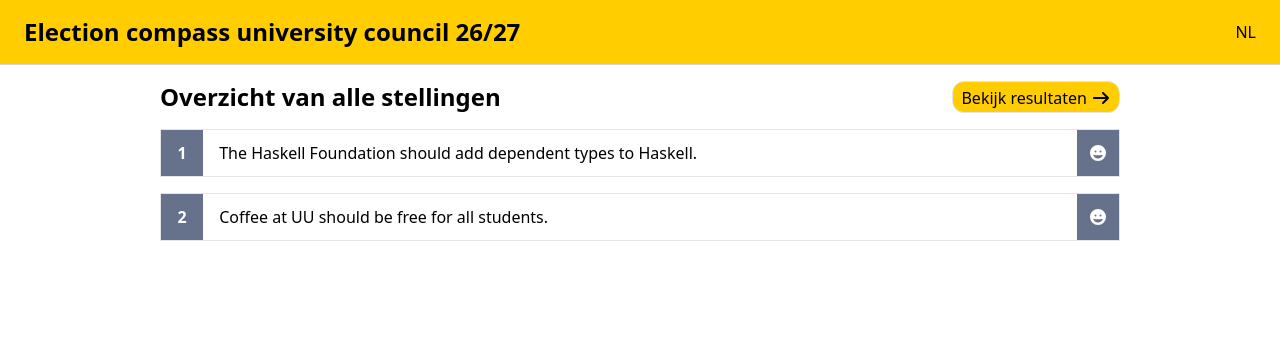
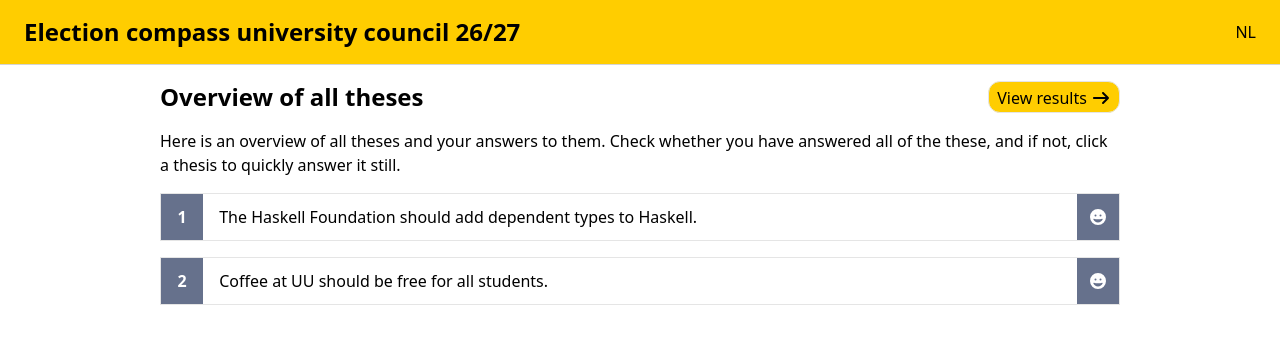
Before and after one commit to stickyPiston/election-compass, an Angular app: page /overview in a window 1280 px wide. Shown: the top 344 px of the page. Built offline with nearby package versions, Linux system fonts and the light colour scheme.

Commit message:
Added all missing translations

```diff
--- a/src/app/overview-page/overview-page.html
+++ b/src/app/overview-page/overview-page.html
@@ -1,14 +1,16 @@
 <div class="w-3/4 mx-auto">
   <div class="flex flex-nowrap flex-row">
-    <h2 class="font-bold text-2xl my-4 grow">Overzicht van alle stellingen</h2>
+    <h2 class="font-bold text-2xl my-4 grow">{{ texts['title'] | localised }}</h2>
     <a
       class="border border-neutral-200 bg-[#FFCD00] w-max cursor-pointer rounded-xl my-auto h-8 px-2 py-1"
       routerLink="/results"
     >
-      Bekijk resultaten
+      {{ texts['see_results'] | localised }}
       <fa-icon [icon]="faArrowRight" />
     </a>
   </div>
+
+  <p class="mb-4">{{ texts['subtitle'] | localised }}</p>
 
   <ol class="flex flex-col gap-y-4">
     @for (thesis of theses.theses_with_answers; track $index) {
--- a/src/app/overview-page/overview-page.ts
+++ b/src/app/overview-page/overview-page.ts
@@ -3,7 +3,7 @@ import { ThesesService } from '../theses-service';
 import { Answer, answer_possibilities, is_explanation_part, ThesisText } from '../model';
 import { FontAwesomeModule } from '@fortawesome/angular-fontawesome';
 import { faArrowRight, faMinus } from '@fortawesome/free-solid-svg-icons';
-import { LocalisedPipe } from '../localised-pipe';
+import { LocalisedPipe, LocalisedText } from '../localised-pipe';
 import { RouterLink } from "@angular/router";
 
 @Component({
@@ -24,6 +24,12 @@ export class OverviewPage {
     return answer_possibilities.find(poss => poss.answer === answer)!;
   }
 
+  texts: Record<string, LocalisedText> = {
+    see_results: { nl: "Bekijk resultaten", en: "View results" },
+    title: { nl: "Overzicht van alle stellingen", en: "Overview of all theses" },
+    subtitle: { nl: "Hier is een overzicht van alle stellingen en de antwoorden die je hebt gegeven. Controleer of je alle stellingen hebt beantwoord, en zoniet klik op een stelling in de lijst om alsnog een antwoord te kunnen geven.", en: "Here is an overview of all theses and your answers to them. Check whether you have answered all of the these, and if not, click a thesis to quickly answer it still." }
+  }
+
   faMinus = faMinus;
   faArrowRight = faArrowRight;
 }
--- a/src/app/theses-page/theses-page.html
+++ b/src/app/theses-page/theses-page.html
@@ -15,7 +15,7 @@
       (click)="skip_thesis($event)"
       class="border border-neutral-200 group cursor-pointer  hover:bg-neutral-100 w-max px-4 py-2 rounded-xl mx-auto"
     >
-      <span>Stelling overslaan</span>
+      <span>{{ texts['skip'] | localised }}</span>
       <fa-icon class="inline-block transition-all ml-1 group-hover:scale-110" [icon]="faXmark" />
     </button>
 
@@ -36,7 +36,7 @@
       (click)="next_thesis($event)"
       class="border border-neutral-200 group cursor-pointer  not-disabled:hover:bg-neutral-100 w-max px-4 py-2 rounded-xl mx-auto disabled:cursor-not-allowed disabled:bg-neutral-300"
     >
-      <span>Volgende stelling</span>
+      <span>{{ texts['next'] | localised }}</span>
       <fa-icon class="inline-block transition-all ml-1 group-hover:translate-x-1" [icon]="faArrowRight" />
     </button>
   </div>
--- a/src/app/theses-page/theses-page.ts
+++ b/src/app/theses-page/theses-page.ts
@@ -1,6 +1,4 @@
-import { Component, inject, signal } from '@angular/core';
-import { form, min } from '@angular/forms/signals';
-import * as model from "../model";
+import { Component, inject } from '@angular/core';
 import { Thesis } from './thesis/thesis';
 import { ActivatedRoute, Router } from '@angular/router';
 import { toSignal } from '@angular/core/rxjs-interop';
@@ -10,12 +8,11 @@ import { faXmark, faArrowRight } from '@fortawesome/free-solid-svg-icons';
 import { NgClass } from '@angular/common';
 import { theses } from "../theses.json";
 import { ThesesService } from '../theses-service';
-
-type View = number;
+import { LocalisedPipe, LocalisedText } from '../localised-pipe';
 
 @Component({
   selector: 'app-theses-page',
-  imports: [Thesis, FaIconComponent, NgClass],
+  imports: [Thesis, FaIconComponent, NgClass, LocalisedPipe],
   templateUrl: './theses-page.html',
   styleUrl: './theses-page.css',
   host: {
@@ -58,6 +55,11 @@ export class ThesesPage {
     }
   }
 
+  texts: Record<string, LocalisedText> = {
+    next: { nl: "Volgende stelling", en: "Next thesis" },
+    skip: { nl: "Stelling overslaan", en: "Skip thesis" }
+  }
+
   theses = theses;
   faXmark = faXmark;
   faArrowRight = faArrowRight;
--- a/src/app/welcome-page/welcome-page.html
+++ b/src/app/welcome-page/welcome-page.html
@@ -1,8 +1,8 @@
 <div class="m-auto w-3/4 text-center flex flex-col gap-y-4">
-  <h1 class="font-bold text-3xl w-full">Welkom bij het kieskompas voor de universiteitsraadsverkiezingen 2025!</h1>
+  <h1 class="font-bold text-3xl w-full">{{ texts['welcome'] | localised }}</h1>
   <p>Lorem ipsum dolor, sit amet consectetur adipisicing elit. Possimus molestias maiores asperiores esse minima quaerat placeat ducimus iusto qui accusamus earum quidem in minus debitis, accusantium consequatur excepturi corrupti iste?</p>
   <button (click)="open_thesis()" class="group cursor-pointer bg-[#FFCD00] hover:bg-[#e1b400] w-max px-4 py-2 rounded-xl mx-auto">
-    Ga naar de stellingen
+    {{ texts['cta'] | localised }}
     <fa-icon [icon]="faArrowRight" class="inline-block transition-all ml-1 group-hover:translate-x-1" />
   </button>
 </div>
--- a/src/app/welcome-page/welcome-page.ts
+++ b/src/app/welcome-page/welcome-page.ts
@@ -2,10 +2,11 @@ import { Component, inject } from '@angular/core';
 import { Router } from '@angular/router';
 import { FaIconComponent } from "@fortawesome/angular-fontawesome";
 import { faArrowRight } from '@fortawesome/free-solid-svg-icons';
+import { LocalisedPipe, LocalisedText } from '../localised-pipe';
 
 @Component({
   selector: 'app-welcome-page',
-  imports: [FaIconComponent],
+  imports: [FaIconComponent, LocalisedPipe],
   templateUrl: './welcome-page.html',
   styleUrl: './welcome-page.css',
   host: {
@@ -19,5 +20,10 @@ export class WelcomePage {
     this.router.navigate(["theses", "0"]);
   }
 
+  texts: Record<string, LocalisedText> = {
+    welcome: { nl: "Welkom bij het kieskompas voor de universiteitsraadsverkiezingen 2025!", en: "Welcome to the election compass for the university council elections 2025!" },
+    cta: { nl: "Ga naar de stellingen", en: "Go to the theses" }
+  }
+
   faArrowRight = faArrowRight;
 }
```
